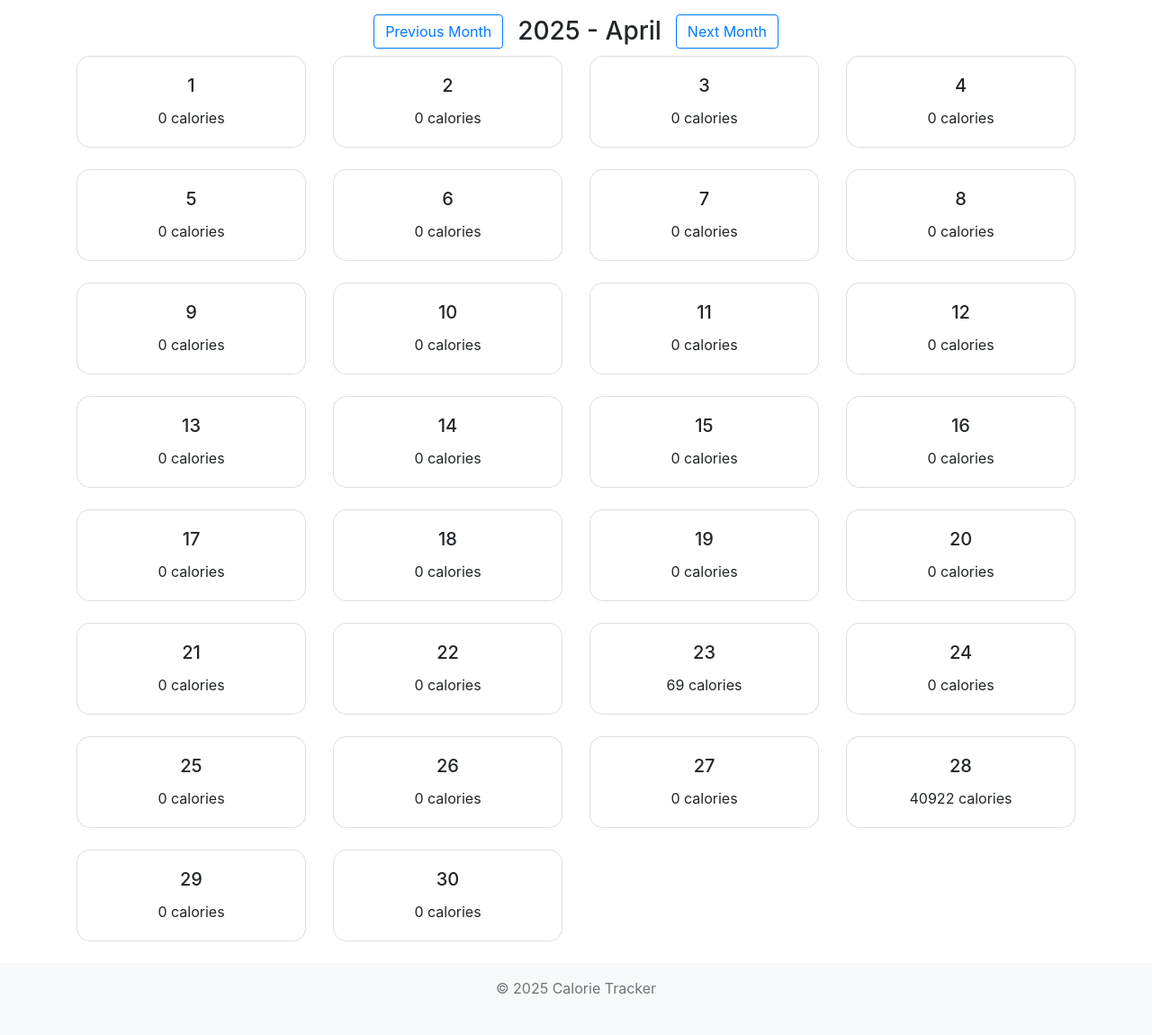
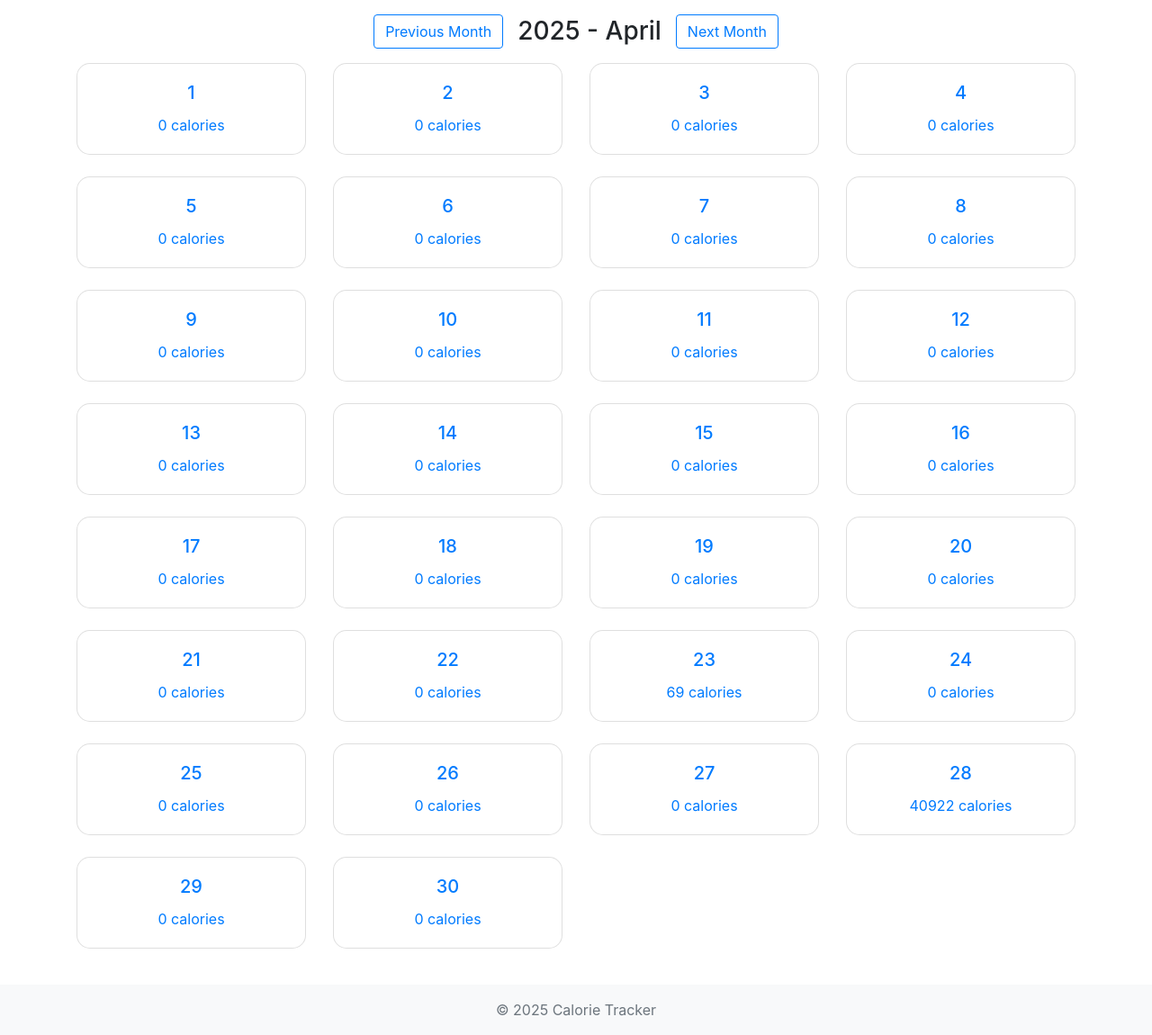
Before and after one commit to OwenZhak/calorietracker, a Django app: page /calendar/ in a window 1280 px wide. Shown: the part 40-1190 px from the top of the page at 90% size. Before the commit the page ends 1145 px from the top, so only its background shows below. Run offline with Django 3.2, Linux system fonts and the light colour scheme; a user stored in the database is signed in; data comes from the database, SQL or seed files in the repository; both versions use the stored data as it was after the commit; some libraries are stand-ins or nearby versions.

Commit message:
added links in calendar to view the day

```diff
--- a/DjangoWebProject1/app/templates/app/calendar.html
+++ b/DjangoWebProject1/app/templates/app/calendar.html
@@ -2,7 +2,7 @@
 
 {% block content %}
 <div class="mt-3">
-    <div class="d-flex justify-content-center align-items-center mb-2">
+    <div class="d-flex justify-content-center align-items-center mb-3">
         <a href="{% url 'calendar' %}?year={{ previous_year }}&month={{ previous_month }}" class="btn btn-outline-primary">Previous Month</a>
         <h3 class="mb-0 mx-3">{{ year }} - {{ month }}</h3>
         <a href="{% url 'calendar' %}?year={{ next_year }}&month={{ next_month }}" class="btn btn-outline-primary">Next Month</a>
@@ -12,10 +12,12 @@
         {% for day in calendar_data %}
         <div class="col-3 mb-4">
             <div class="card">
-                <div class="card-body text-center">
-                    <h5 class="card-title">{{ day.date.day }}</h5>
-                    <p class="card-text">{{ day.calories|floatformat:0 }} calories</p>
-                </div>
+                <a href="{% url 'log_food' %}?date={{ day.date|date:'Y-m-d' }}" class="text-decoration-none">
+                    <div class="card-body text-center">
+                        <h5 class="card-title">{{ day.date|date:"j" }}</h5>
+                        <p class="card-text">{{ day.calories|floatformat:0 }} calories</p>
+                    </div>
+                </a>
             </div>
         </div>
         {% endfor %}
--- a/DjangoWebProject1/app/templates/app/layout.html
+++ b/DjangoWebProject1/app/templates/app/layout.html
@@ -41,7 +41,7 @@
     <div class="container flex-grow-1 mt-4">
         {% block content %}{% endblock %}
     </div>
-    <footer class="footer mt-auto py-3 bg-light">
+    <footer class="footer mt-3 py-3 bg-light">
         <div class="container">
             <span class="text-muted">&copy; {{ year }} Calorie Tracker</span>
         </div>
```
Also changed, not shown: DjangoWebProject1/db.sqlite3.
